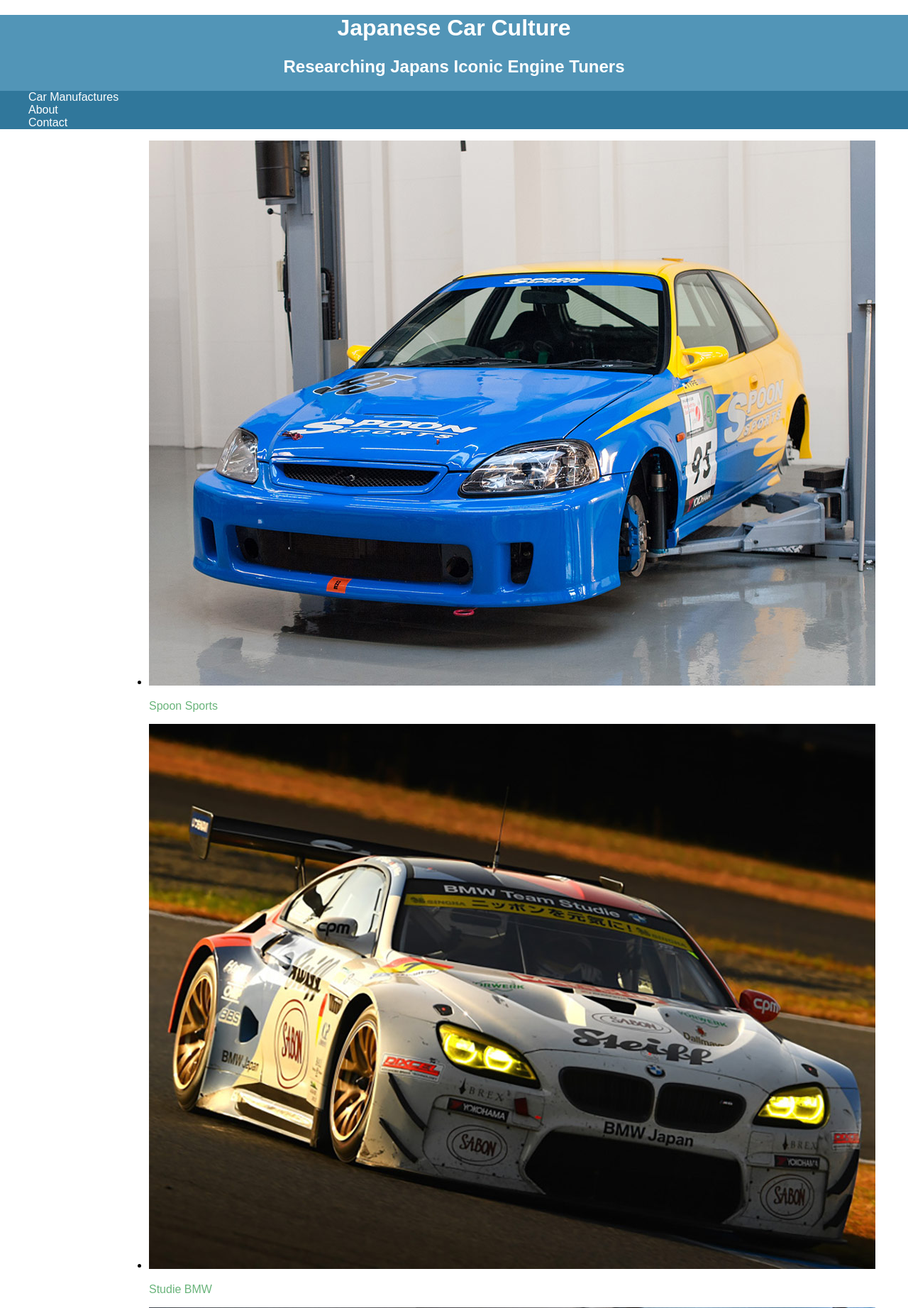
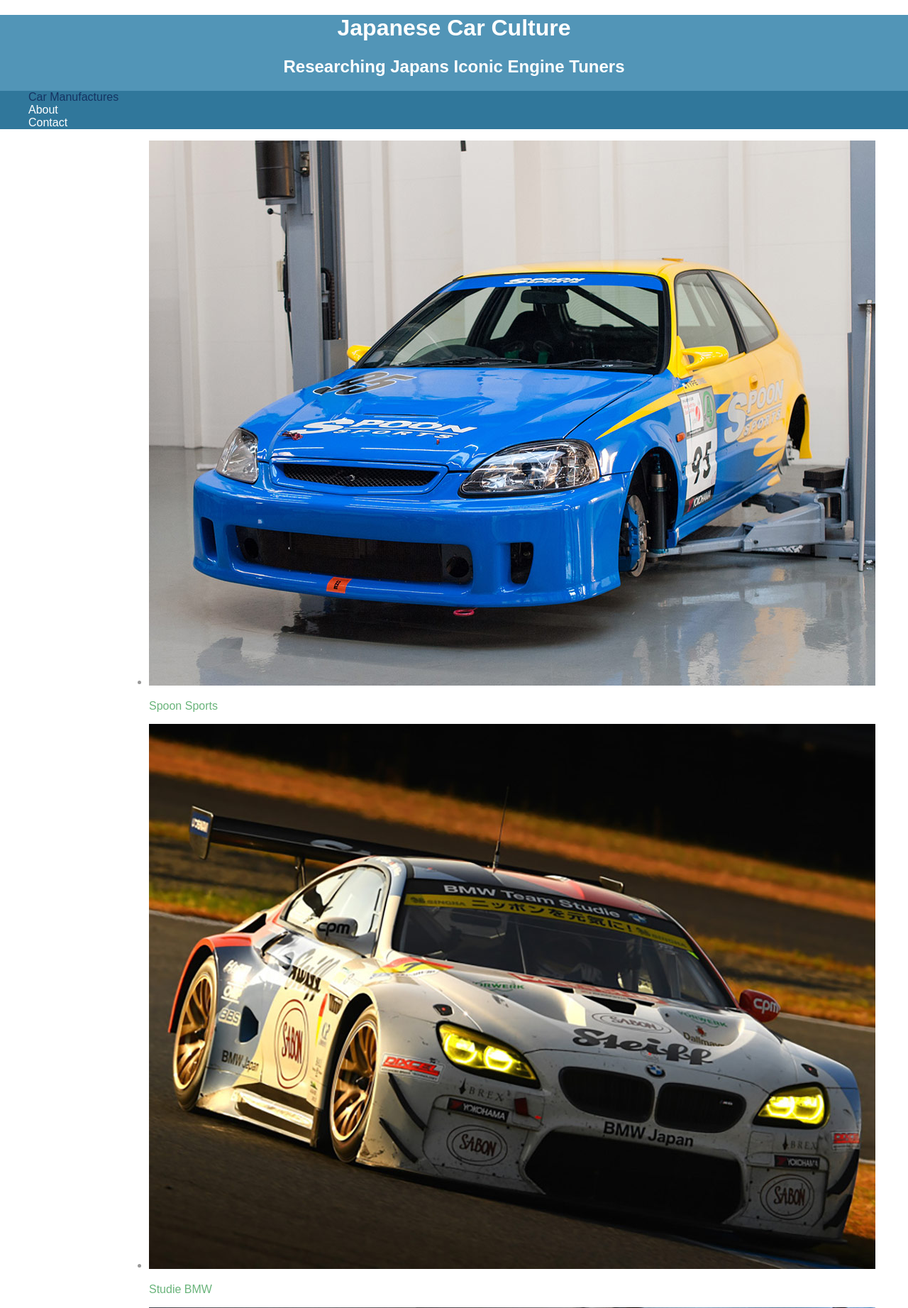
Before and after one commit to chrisdav6/Treehouse, a PHP site: page / in a window 1280 px wide. Shown: the top 1843 px of the page at 71% size. Run offline with PHP 8.4, Linux system fonts and the light colour scheme.

Commit message:
Added selected class to nav links current page

```diff
--- a/how_to_make_a_website/css/styles.css
+++ b/how_to_make_a_website/css/styles.css
@@ -34,3 +34,12 @@ nav {
 nav a, nav a:visited {
   color: #fff;
 }
+
+nav a.selected, nav a:hover {
+  color: #153463;
+}
+
+body {
+  background: #fff;
+  color: #999;
+}
--- a/how_to_make_a_website/index.html
+++ b/how_to_make_a_website/index.html
@@ -18,7 +18,7 @@
       </a>
       <nav>
         <ul>
-          <li><a href="index.html">Car Manufactures</a></li>
+          <li><a href="index.html" class="selected">Car Manufactures</a></li>
           <li><a href="about.html">About</a></li>
           <li><a href="contact.html">Contact</a></li>
         </ul>
```
